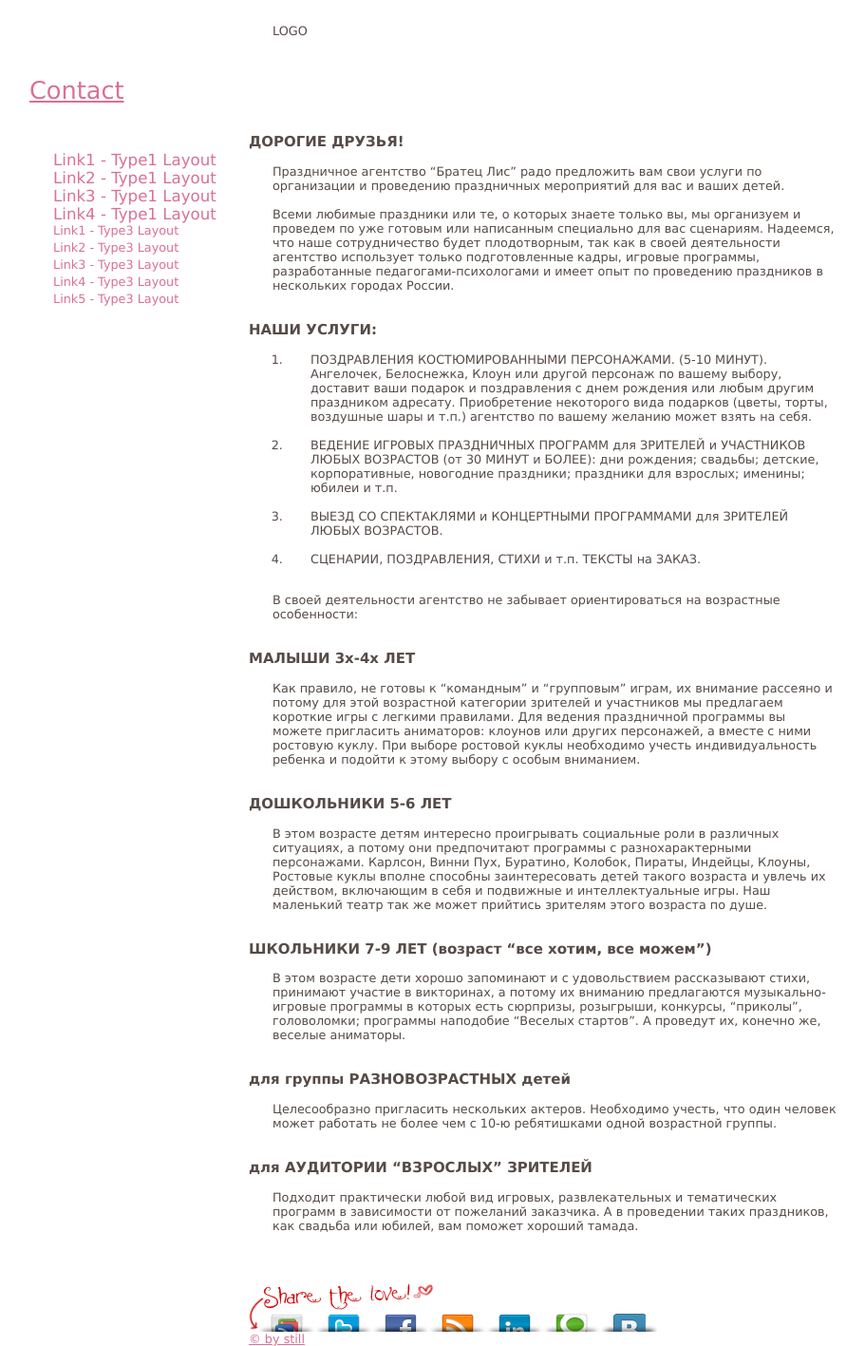
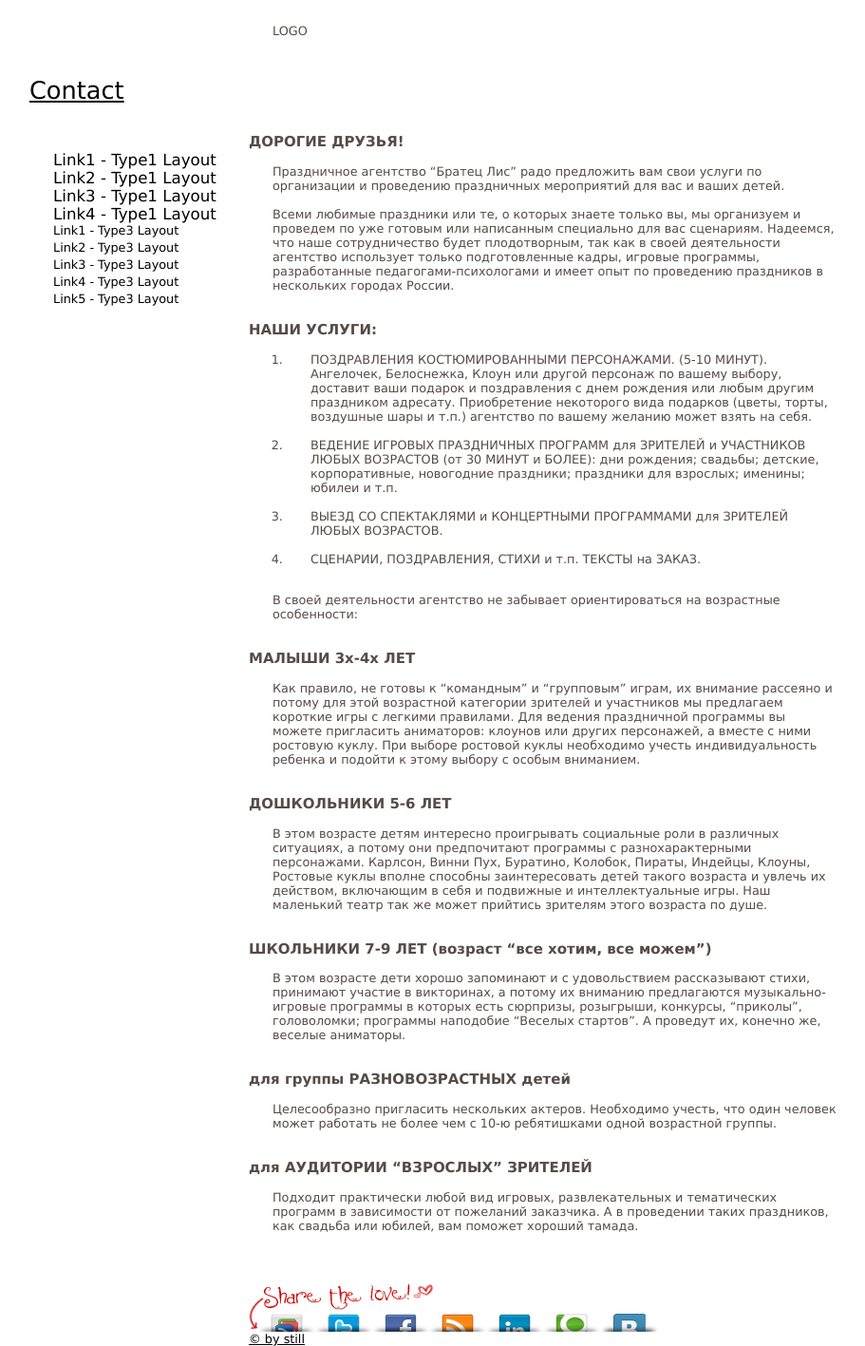
Before and after one commit to bratetslis/Site, a Jekyll site: the page built from testpage3.md, in a window 1280 px wide. Shown: the whole page at 95% size, without its empty margins (186-1097 px from the left). Built offline with Jekyll 4.4.1, drawn with Linux system fonts in a browser that asks for light colours.

Commit message:
Change links to black in CSS Type3 Layout

```diff
--- a/css/type3-main.css
+++ b/css/type3-main.css
@@ -6,8 +6,8 @@ body {
 	padding:0;
 	margin:0;
 }
-a {color: #DB7093;}
-a:visited {color:#DB7093;}
+a {color: #000;}
+a:visited {color:#000000;}
 a:hover {color: #000000;}
 a:active { color:#000000;}
 
```
